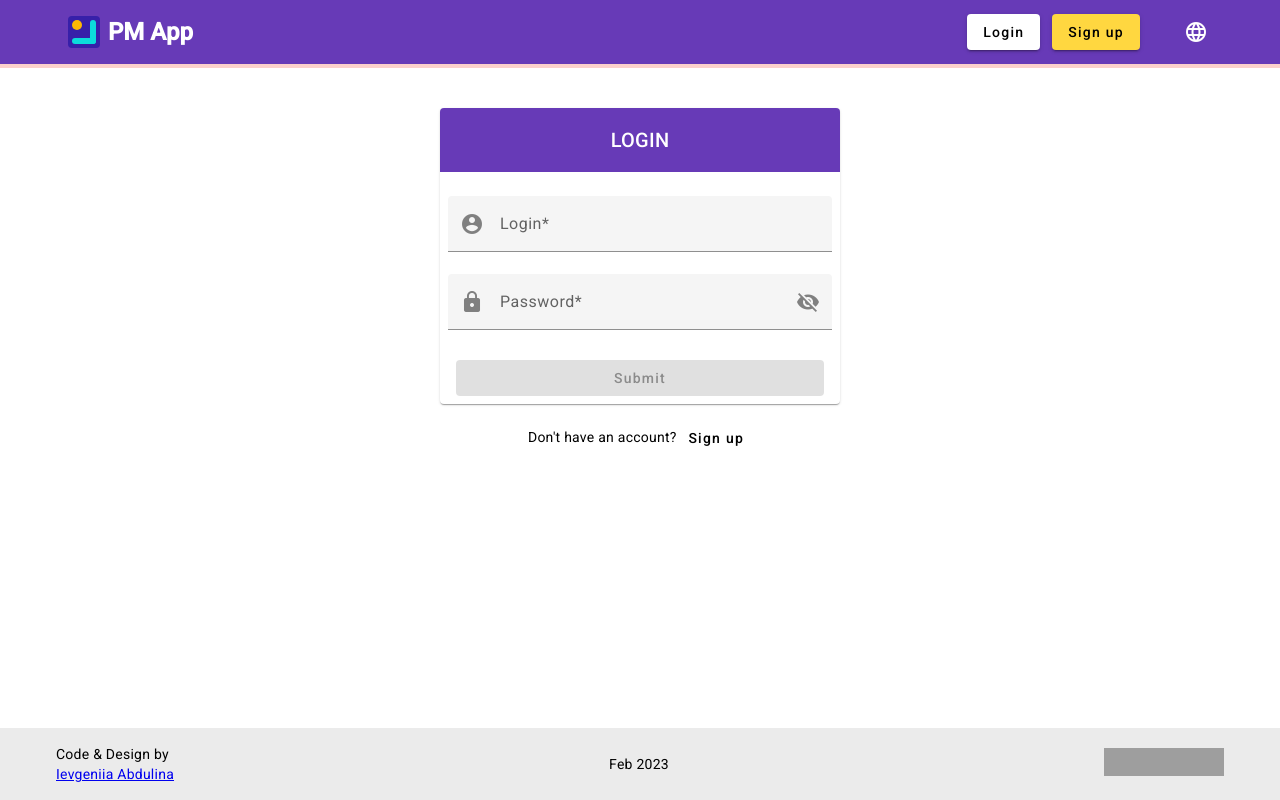
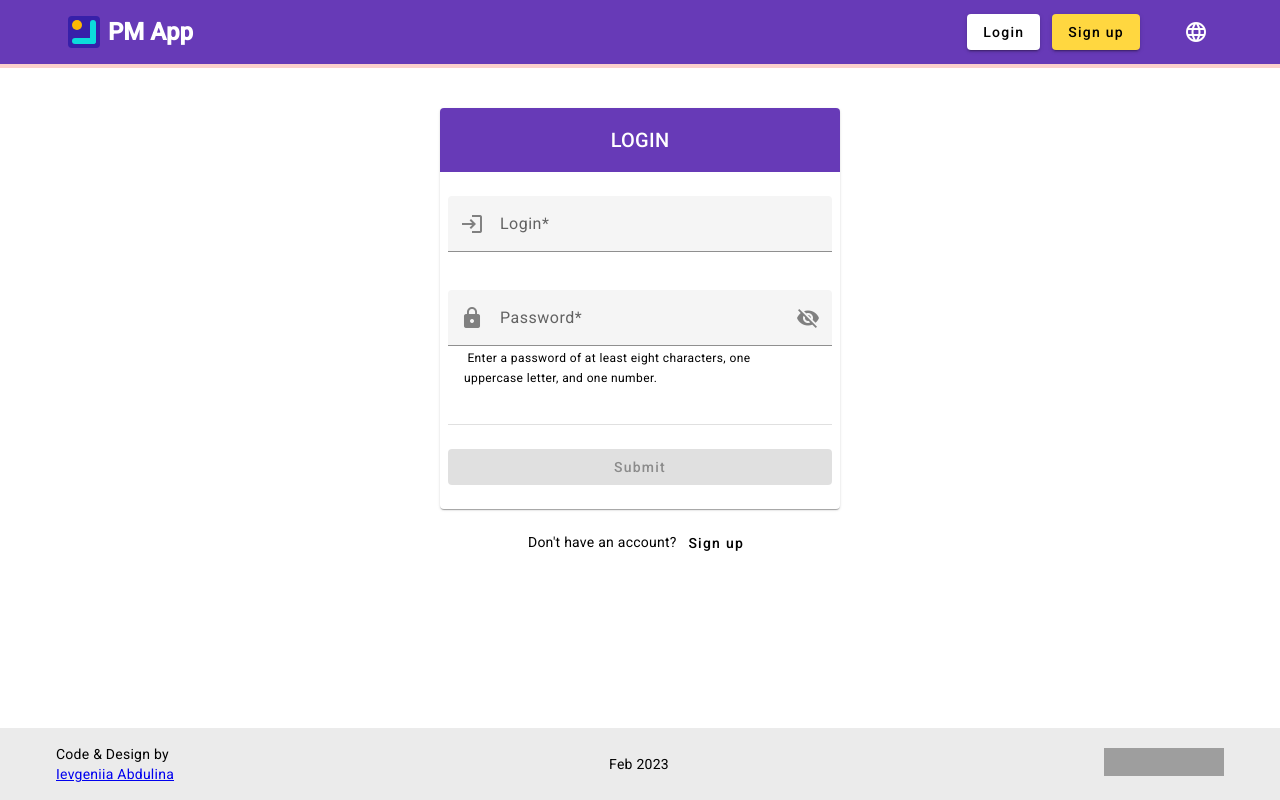
Before and after one commit to IevgeniiaAbdulina/Project-Management-App, an Angular app: page /login in a window 1280 px wide. Built offline with nearby package versions, Linux system fonts and the light colour scheme; grey boxes are pictures that could not be loaded.

Commit message:
feat: add Reusable Validation for Login Page

```diff
--- a/src/app/features/home/pages/login-page/login-page.component.html
+++ b/src/app/features/home/pages/login-page/login-page.component.html
@@ -10,7 +10,7 @@
 
       <!-- USER LOGIN -->
       <mat-form-field>
-        <mat-icon matPrefix>account_circle</mat-icon>
+        <mat-icon matPrefix>login</mat-icon>
         <input
           matInput
           #input
@@ -20,8 +20,13 @@
           placeholder="Login*"
           formControlName="login">
 
-        <mat-error *ngIf="loginForm.get('login')?.errors?.['required']">
+        <!-- <mat-error *ngIf="loginForm.get('login')?.errors?.['required']">
           This field is requared.
+        </mat-error> -->
+
+        <mat-error app-error-messages
+          [control]="loginForm.get('login')!"
+          class="error-message">
         </mat-error>
 
       </mat-form-field>
@@ -46,15 +51,26 @@
           (click)="$event.preventDefault()">
           <mat-icon>{{hide ? 'visibility_off' : 'visibility'}}</mat-icon>
         </button>
+        <mat-hint class="form-hint">
+          Enter a password of at least eight characters, one uppercase letter, and one number.
+        </mat-hint>
 
-        <mat-error *ngIf="loginForm.get('password')?.errors?.['required']">
+        <!-- <mat-error *ngIf="loginForm.get('password')?.errors?.['required']">
           This field is requared.
+        </mat-error> -->
+
+        <mat-error app-error-messages
+          [control]="loginForm.get('password')!"
+          class="error-message">
         </mat-error>
 
       </mat-form-field>
+
       <mat-error *ngIf="!submitted" class="not-submitted">
-        {{ errorSubmitMessage }}
+        Something went wrong! Check your login or password and try again.
       </mat-error>
+
+      <mat-divider></mat-divider>
 
       <!-- BUTTON SUBMIT -->
       <mat-card-actions>
--- a/src/app/features/home/pages/login-page/login-page.component.scss
+++ b/src/app/features/home/pages/login-page/login-page.component.scss
@@ -26,6 +26,17 @@
     display: flex;
     flex-direction: column;
     padding: 0 8px;
+
+    mat-form-field {
+      margin-bottom: 16px;
+    }
+
+    mat-card-actions {
+      display: flex;
+      margin-top: 16px;
+      margin-bottom: 16px;
+      padding: 0;
+    }
   }
 
   & mat-icon {
--- a/src/app/features/home/pages/login-page/login-page.component.ts
+++ b/src/app/features/home/pages/login-page/login-page.component.ts
@@ -26,8 +26,14 @@ export class LoginPageComponent implements OnInit {
 
   ngOnInit() {
     this.loginForm = this.formBuilder.group({
-      login: ['', Validators.required],
-      password: ['', Validators.required],
+      login: ['', [
+        Validators.required,
+        Validators.minLength(4),
+      ]],
+      password: ['', [
+        Validators.required,
+        Validators.pattern(/^(?=.*[a-z])(?=.*[A-Z])(?=.*[0-9])(?=.{8,})/),
+      ]],
     })
 
     this.authUserService.user.subscribe((u) => {
@@ -43,8 +49,6 @@ export class LoginPageComponent implements OnInit {
   // convenience getter for easy access to form fields
   get f() { return this.loginForm.controls}
 
-  errorSubmitMessage = 'Something went wrong! Check your login or password and try again.';
-
   onSubmit() {
     this.alertService.clear();
     if(this.loginForm.invalid) return;
@@ -56,6 +60,7 @@ export class LoginPageComponent implements OnInit {
           this.router.navigateByUrl(returnUrl);
         },
         error: error => {
+          this.submitted = false;
           this.alertService.error(error);
         }
       })
--- a/src/app/features/home/pages/sign-up-page/sign-up-page.component.html
+++ b/src/app/features/home/pages/sign-up-page/sign-up-page.component.html
@@ -32,7 +32,7 @@
 
       <!-- LOGIN -->
       <mat-form-field>
-        <mat-icon matPrefix>account_circle</mat-icon>
+        <mat-icon matPrefix>login</mat-icon>
         <input
           matInput
           type="text"
--- a/src/app/features/home/pages/sign-up-page/sign-up-page.component.scss
+++ b/src/app/features/home/pages/sign-up-page/sign-up-page.component.scss
@@ -25,6 +25,10 @@
     display: flex;
     flex-direction: column;
     padding: 0 8px;
+
+    mat-form-field {
+      margin-bottom: 16px;
+    }
   }
 
   & mat-icon {
```
